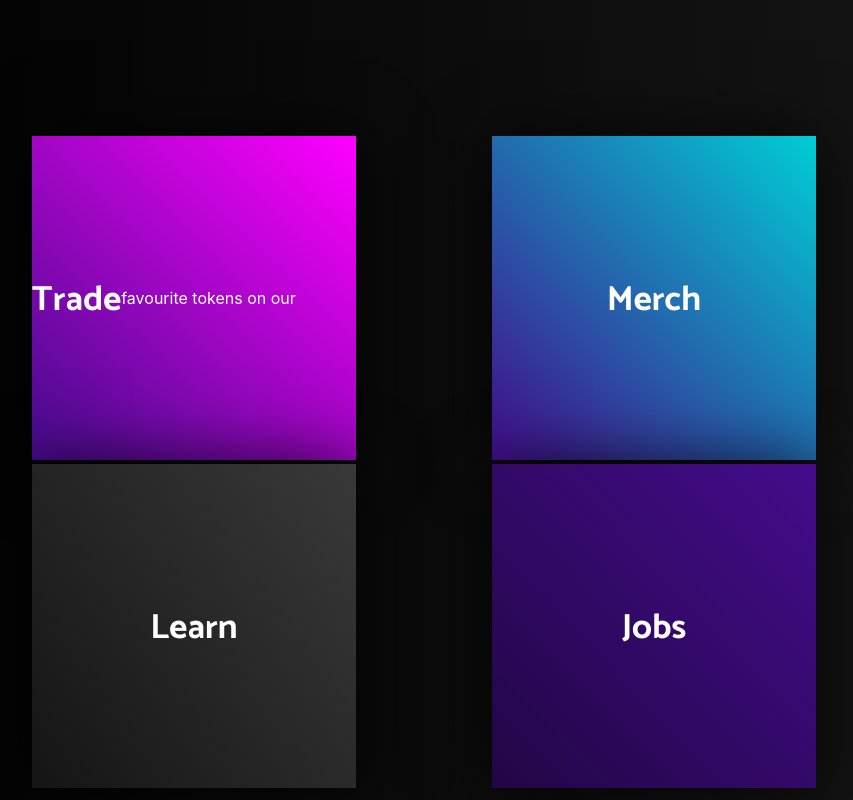
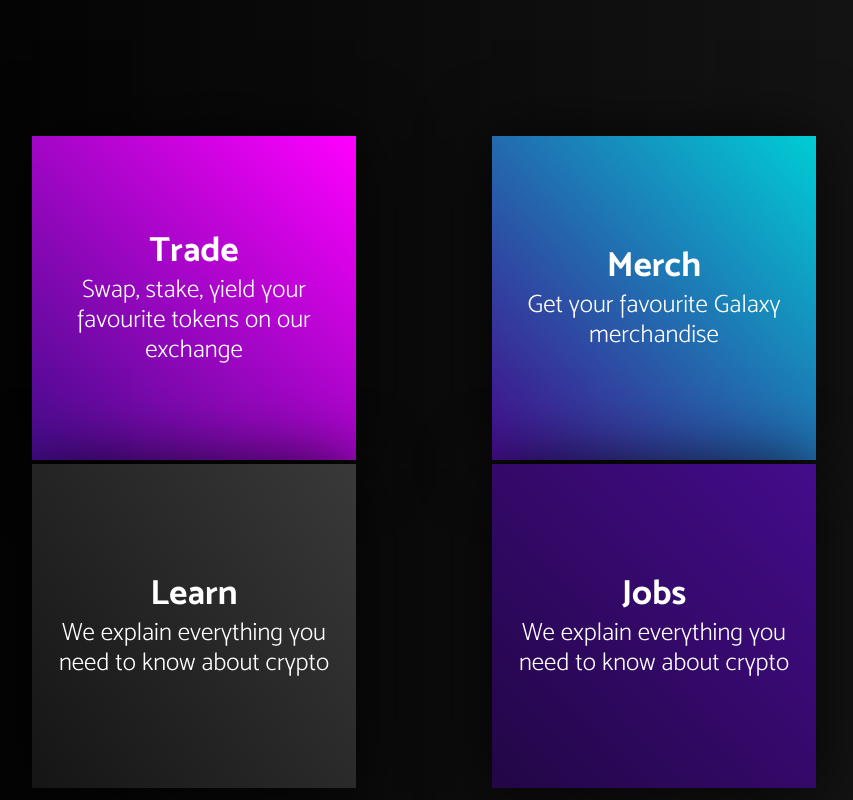
Before and after one commit to HustinKava/GalaxyProtocol, a React (Create React App) app: page / in a window 1280 px wide. Shown: the part 1060-1860 px from the top of the page, without its empty margins (216-1069 px from the left). Built offline with nearby package versions, Linux system fonts and the light colour scheme.

Commit message:
destiny update

```diff
--- a/src/Components/Home/Destiny.js
+++ b/src/Components/Home/Destiny.js
@@ -12,27 +12,30 @@ function Destiny() {
             </div>
             <div className='space'/>
             <Grid container spacing={1}>
-                <Grid item xs={6}>
+                <Grid item xs={12} md={6}>
                     <div className='destBox1'>
                         <span className='destBoxHeader'>Trade</span>
-                        <p className='destBoxText'>Swap, stake, yield your favourite tokens on our exchange</p>
+                        <span className='destBoxText'>Swap, stake, yield your favourite tokens on our exchange</span>
                     </div>
                 </Grid>
-                <Grid item xs={6}>
+                <Grid item xs={12} md={6}>
                     <div className='destBox2'>
                         <span className='destBoxHeader'>Merch</span>
+                        <span className='destBoxText'>Get your favourite Galaxy merchandise</span>
                     </div>
                 </Grid>
             </Grid>
             <Grid container spacing={1}>
-                <Grid item xs={6}>
+                <Grid item xs={12} md={6}>
                     <div className='destBox3'>
                         <span className='destBoxHeader'>Learn</span>
+                        <span className='destBoxText'>We explain everything you need to know about crypto</span>
                     </div>
                 </Grid>
-                <Grid item xs={6}>
+                <Grid item xs={12} md={6}>
                     <div className='destBox4'>
                         <span className='destBoxHeader'>Jobs</span>
+                        <span className='destBoxText'>We explain everything you need to know about crypto</span>
                     </div>
                 </Grid>
             </Grid>
--- a/src/Styles/Destiny.css
+++ b/src/Styles/Destiny.css
@@ -22,14 +22,13 @@
     background: transparent linear-gradient(44deg, #440C8B 0%, #FF00FF 100%) 0% 0% no-repeat padding-box;
     box-shadow: 0px 3px 66px #000000C7;
     opacity: 1;
-    /* display: block; */
     margin-left: auto;
     margin-right: auto;
     color: #fff;
     display: flex;
+    flex-direction: column;
     justify-content: center;
     align-items: center;
-    line-height: 324px;
 }
 
 .destBox1:hover {
@@ -44,14 +43,13 @@
     background: transparent linear-gradient(226deg, #00CDD5 0%, #440C8B 100%) 0% 0% no-repeat padding-box;
     box-shadow: 0px 3px 66px #000000C7;
     opacity: 1;
-    /* display: block; */
     margin-left: auto;
     margin-right: auto;
     color: #fff;
     display: flex;
+    flex-direction: column;
     justify-content: center;
     align-items: center;
-    line-height: 324px;
 }
 
 .destBox2:hover {
@@ -66,14 +64,13 @@
     background: transparent linear-gradient(55deg, #151515 0%, #393939 100%) 0% 0% no-repeat padding-box;
     box-shadow: 0px 3px 66px #000000C7;
     opacity: 1;
-    /* display: block; */
     margin-left: auto;
     margin-right: auto;
     color: #fff;
     display: flex;
+    flex-direction: column;
     justify-content: center;
     align-items: center;
-    line-height: 324px;
 }
 
 .destBox3:hover {
@@ -88,14 +85,13 @@
     background: transparent linear-gradient(226deg, #440C8B 0%, #220646 100%) 0% 0% no-repeat padding-box;
     box-shadow: 0px 3px 66px #000000C7;
     opacity: 1;
-    /* display: block; */
     margin-left: auto;
     margin-right: auto;
     color: #fff;
     display: flex;
+    flex-direction: column;
     justify-content: center;
     align-items: center;
-    line-height: 324px;
 }
 
 .destBox4:hover {
@@ -108,3 +104,10 @@
     font-family: Mosk-700;
     font-size: 35px;
 }
+
+.destBoxText {
+    text-align: center;
+    font-family: Mosk-300;
+    font-size: 25px;
+    padding: 4px;
+}
```
